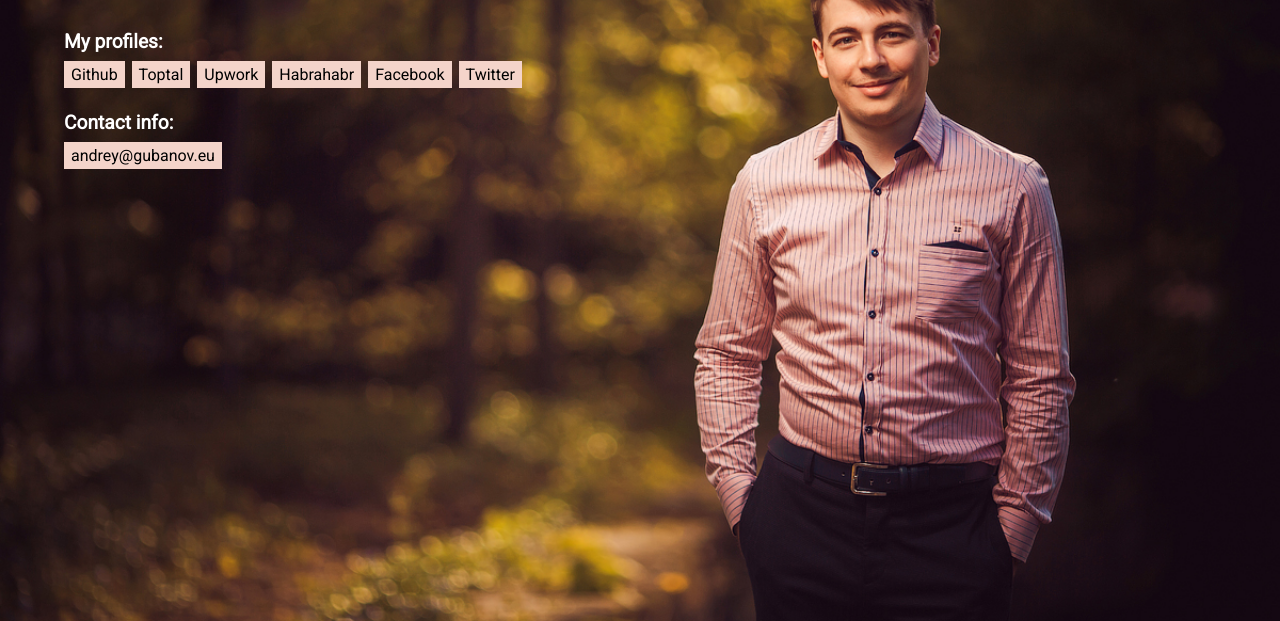
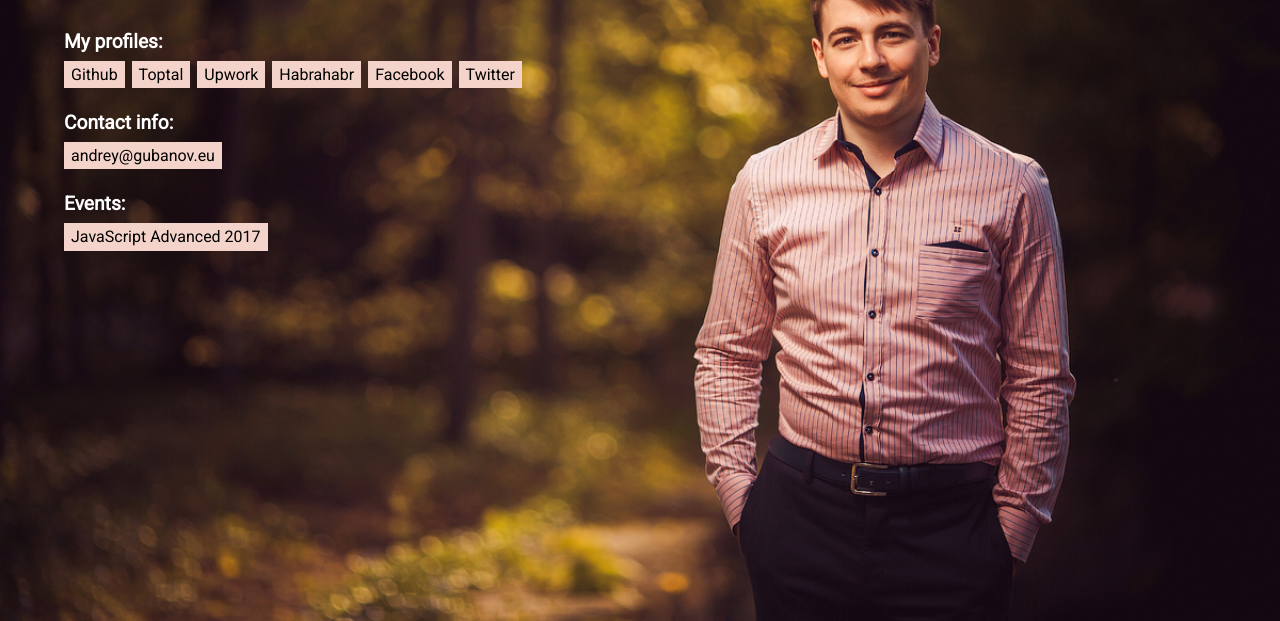
Before and after one commit to finom/gubanov.eu, a website: page index.html in a window 1280 px wide. Shown: the part 179-800 px from the top of the page. Drawn offline with Linux system fonts and the light colour scheme.

Commit message:
Add link to JS Advanced

```diff
--- a/index.html
+++ b/index.html
@@ -26,8 +26,11 @@
 			<a href="https://twitter.com/finomque" target="_blank">Twitter</a>
 		</p>
 
-        <h3>Contact info:</h3>
+		<h3>Contact info:</h3>
         <p><a href="mailto:andrey@gubanov.eu">andrey@gubanov.eu</a></p>
+
+		<h3>Events:</h3>
+        <p><a href="http://spalah2017.gubanov.eu/" target="_blank">JavaScript Advanced 2017</a></p>
     </main>
 	<script>
 	window.addEventListener('orientationchange', function() {
```
Also changed, not shown: package.json (+11 -3 lines).
